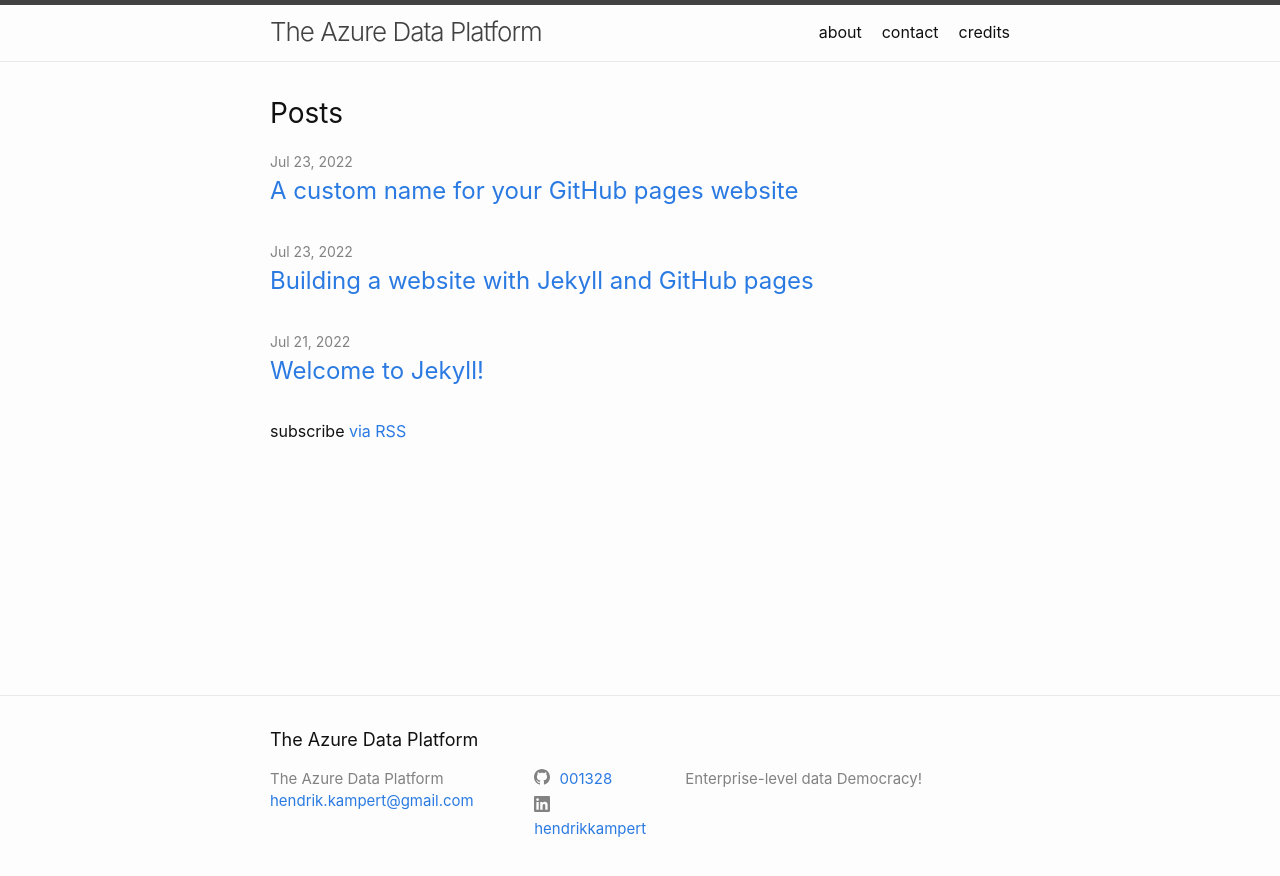
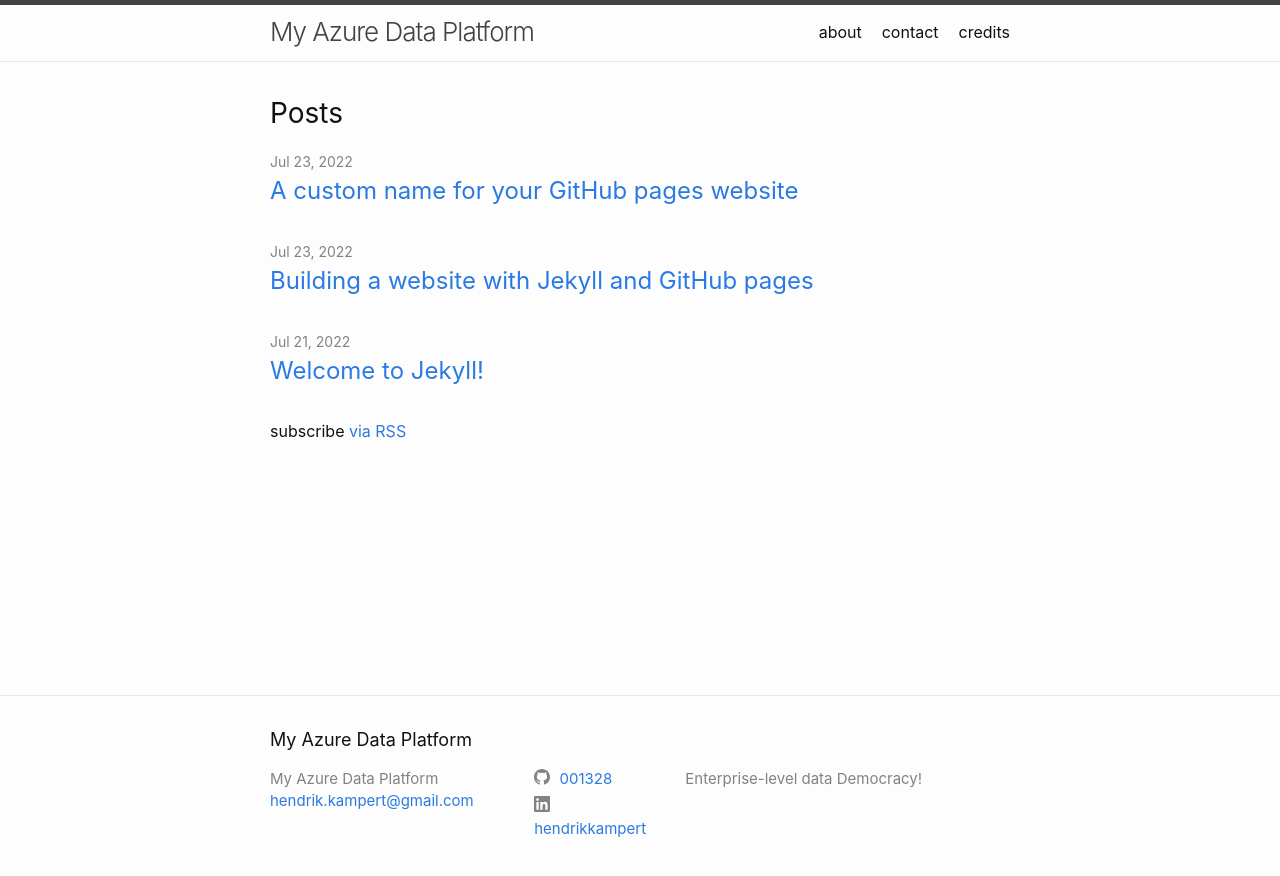
Before and after one commit to 001328/wikidev02, a Jekyll site: the page built from index.markdown, in a window 1280 px wide. Shown: the top 876 px of the page. Built offline with Jekyll 4.4.1, drawn with Linux system fonts in a browser that asks for light colours.

Commit message:
Update _config.yml

```diff
--- a/_config.yml
+++ b/_config.yml
@@ -18,7 +18,7 @@
 # You can create any custom variable you would like, and they will be accessible
 # in the templates via {{ site.myvariable }}.
 
-title: The Azure Data Platform
+title: My Azure Data Platform
 email: hendrik.kampert@gmail.com
 description: Enterprise-level data Democracy!
 # baseurl: "/wikidev02" # the subpath of your site, e.g. /blog
```
